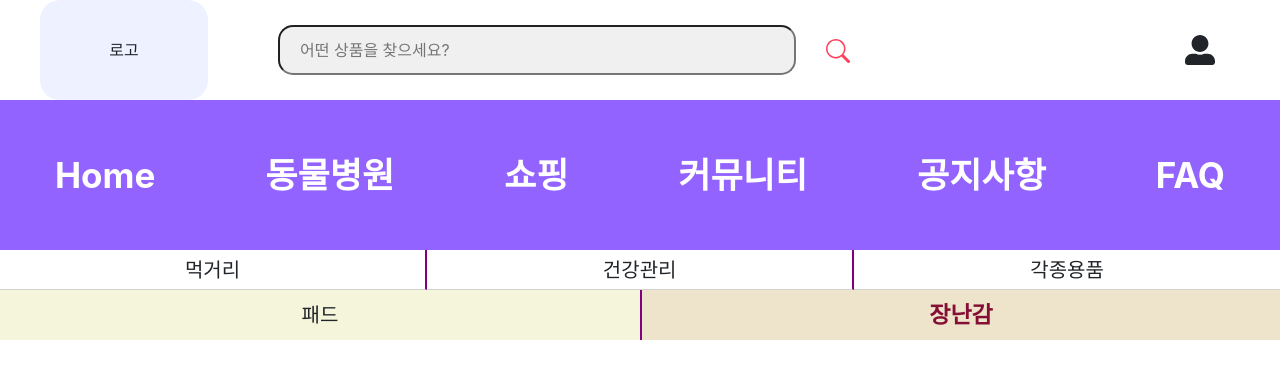
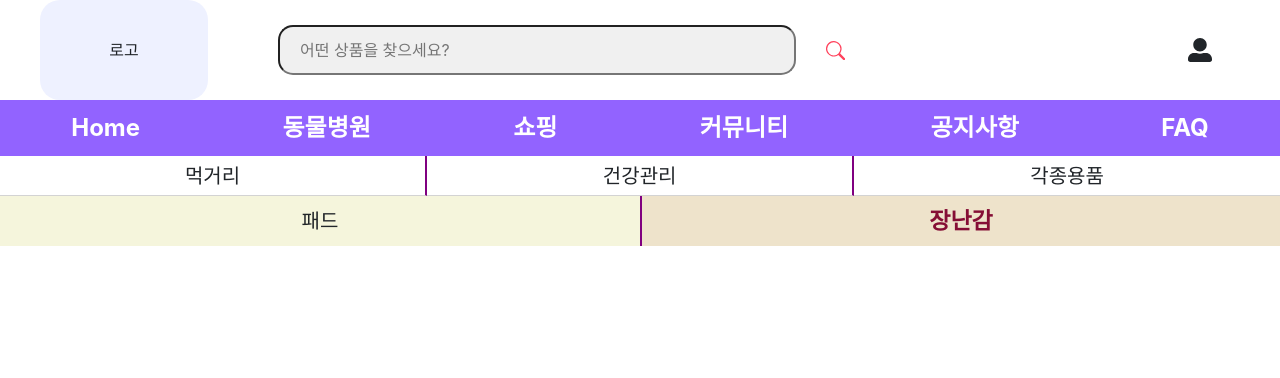
Before and after one commit to codestates-seb/-seb39_main_003-, a React (Create React App) app in the folder client/: page /shopping/toy in a window 1280 px wide. Shown: the top 378 px of the page. Built offline with nearby package versions, Linux system fonts and the light colour scheme; the HTML template or start-up script is replaced by a standard one.

Commit message:
드롭다운 기능 수정

```diff
--- a/client/src/components/Nav.js
+++ b/client/src/components/Nav.js
@@ -4,7 +4,7 @@ import { FaUserAlt } from "react-icons/fa";
 import { BsSearch } from "react-icons/bs";
 import { Link } from "react-router-dom";
 import React, { useState } from 'react';
-import UserInfo from './UserInfo';
+// import UserInfo from './UserInfo';
 
 const Wrapper = styled.div `
   /* position: fixed;
@@ -21,21 +21,20 @@ const Wrapper = styled.div `
   }
 
   .navbar {
-    width: 100%;
-    height: 150px;
+    height: 7vh;
     /* border: 1px solid red; */
     display: flex;
     justify-content: space-around;
     background-color: #9263FF;
     color: white;
-    font-size: 35px;
+    font-size: 3vmin;
     font-weight: bold;
   }
 
   .navlist {
     display: flex;
     justify-content: center;
-    line-height: 50px;
+    align-items: center;
     border-radius: 15px;
     transition: .3s;
     cursor: pointer;
@@ -70,7 +69,7 @@ const Wrapper = styled.div `
   }
 
   .profile {
-    font-size: 30px;
+    font-size: 3vmin;
     display: flex;
     justify-content: center;
     align-items: center;
@@ -88,14 +87,14 @@ const Wrapper = styled.div `
 
   .searchIcon {
     height: 100%;
-    font-size: 24px;
+    font-size: 2.4vmin;
     color: #ff425c;
     cursor: pointer;
     transition: .3s;
     line-height: 100%;
 
     &:hover {
-      font-size: 30px;
+      font-size: 3vmin;
     }
   }
 
@@ -140,7 +139,7 @@ const Wrapper = styled.div `
     padding-left: 20px;
     border: 1px solid lightgray;
     cursor: pointer;
-    font-size: 20px;
+    font-size: 2vmin;
     font-weight: 500;
     display: flex;
     align-items: center;
@@ -165,10 +164,6 @@ const Nav = () => {
 
   const [open, setOpen] = useState(false);
 
-  const userButtonClick = () => {
-    setOpen(!open);
-  };
-
   return (
     <Wrapper>
       <div className="header">
@@ -178,23 +173,36 @@ const Nav = () => {
                   <input type="text" placeholder="어떤 상품을 찾으세요?" className="search headerList"></input>
                   <span className="searchIcon"><BsSearch /></span>
               </div>
-              <span className="profile headerList" onClick={userButtonClick}><FaUserAlt /></span>
+              <span className="profile headerList" onClick={() => {
+                setOpen(!open)
+              }}><FaUserAlt /></span>
+
               <span className={open ? "show-menu" : "hide-menu"}>
-                <span className='info'>마이페이지</span>
-                <span className='info'>장바구니</span>
-                <span className='info'>고객센터</span>
-                <span className='info'>로그아웃</span>
+                  <span className='info'>마이페이지</span>
+                  <span className='info'>장바구니</span>
+                  <span className='info'>고객센터</span>
+                  <span className='info'>로그아웃</span>
               </span>
           </div>
       </div>
 
       <div className="navbar">
-        <span className="navlist"><StyeldLink to="/">Home</StyeldLink></span>
+        <span className="navlist" onClick={() => {
+          setOpen(false)
+        }}><StyeldLink to="/">Home</StyeldLink></span>
         <span className="navlist">동물병원</span>
-        <span className="navlist"><StyeldLink to="/shopping">쇼핑</StyeldLink></span>
-        <span className="navlist"><StyeldLink to="/community">커뮤니티</StyeldLink></span>
-        <span className="navlist"><StyeldLink to="/notice">공지사항</StyeldLink></span>
-        <span className="navlist"><StyeldLink to="/FAQ">FAQ</StyeldLink></span>
+        <span className="navlist" onClick={() => {
+          setOpen(false)
+        }}><StyeldLink to="/shopping">쇼핑</StyeldLink></span>
+        <span className="navlist" onClick={() => {
+          setOpen(false)
+        }}><StyeldLink to="/community">커뮤니티</StyeldLink></span>
+        <span className="navlist" onClick={() => {
+          setOpen(false)
+        }}><StyeldLink to="/notice">공지사항</StyeldLink></span>
+        <span className="navlist" onClick={() => {
+          setOpen(false)
+        }}><StyeldLink to="/FAQ">FAQ</StyeldLink></span>
       </div>
     </Wrapper>
   )
--- a/client/src/pages/Shopping/Shopping.js
+++ b/client/src/pages/Shopping/Shopping.js
@@ -142,10 +142,15 @@ const Wrapper = styled.div`
 
 function Shopping() {
 
-  const [eat, setEat] = useState(false);
-  const [health, setHealth] = useState(false);
-  const [other, setOther] = useState(false);
-  // const [test, setTest] = useState(undefined);
+  const [click, setClick] = useState(false);
+
+  const [select, setSelect] = useState(undefined);
+
+  // const [eat, setEat] = useState(false);
+  // const [health, setHealth] = useState(false);
+  // const [other, setOther] = useState(false);
+
+  // const [test, setTest] = useState("");
 
   // useEffect(() => {
   //   fetch(`http://ec2-52-79-180-182.ap-northeast-2.compute.amazonaws.com:8080/api/v1/member/1`)
@@ -153,19 +158,19 @@ function Shopping() {
   //   .then(res => {
   //     setTest(res)
   //   })
-  // } , [test])
+  // } , [])
 
-  const eatButtonClick = () => {
-    setEat(!eat)
-  };
+  // const eatButtonClick = () => {
+  //   setEat(!eat)
+  // };
 
-  const healthButtonClick = () => {
-    setHealth(!health)
-  };
+  // const healthButtonClick = () => {
+  //   setHealth(!health)
+  // };
 
-  const otherButtonClick = () => {
-    setOther(!other)
-  };
+  // const otherButtonClick = () => {
+  //   setOther(!other)
+  // };
 
   return (
     <Wrapper>
@@ -185,19 +190,27 @@ function Shopping() {
       {/* 카테고리 */}
       <div className='categories'>
           <div>
-          <span className='category' onClick={eatButtonClick}>먹거리</span>
-          {eat && <EatDropdown />}
-          </div>
-
-
-          <div>
-          <span className='category' onClick={healthButtonClick}>건강관리</span>
-          {health && <HealthDropdown />}
+          <span className='category' onClick={() => {
+            select === '먹거리' ? setClick(!click) : setClick(true)
+            setSelect('먹거리')
+            }}>먹거리</span>
+          {click && select === '먹거리' ? <EatDropdown /> : undefined}
           </div>
 
           <div>
-          <span className='category' onClick={otherButtonClick}>각종 용품</span>
-          {other && <OtherDropdown />}
+          <span className='category' onClick={() => {
+            select === '건강관리' ? setClick(!click) : setClick(true)
+            setSelect('건강관리')
+            }}>건강관리</span>
+          {click && select === '건강관리' ? <HealthDropdown /> : undefined}
+          </div>
+
+          <div>
+          <span className='category' onClick={() => {
+            select === '각종 용품' ? setClick(!click) : setClick(true)
+            setSelect('각종 용품')
+            }}>각종 용품</span>
+          {click && select === '각종 용품' ? <OtherDropdown /> : undefined}
           </div>
       </div>
       {/* 카테고리 */}
```
